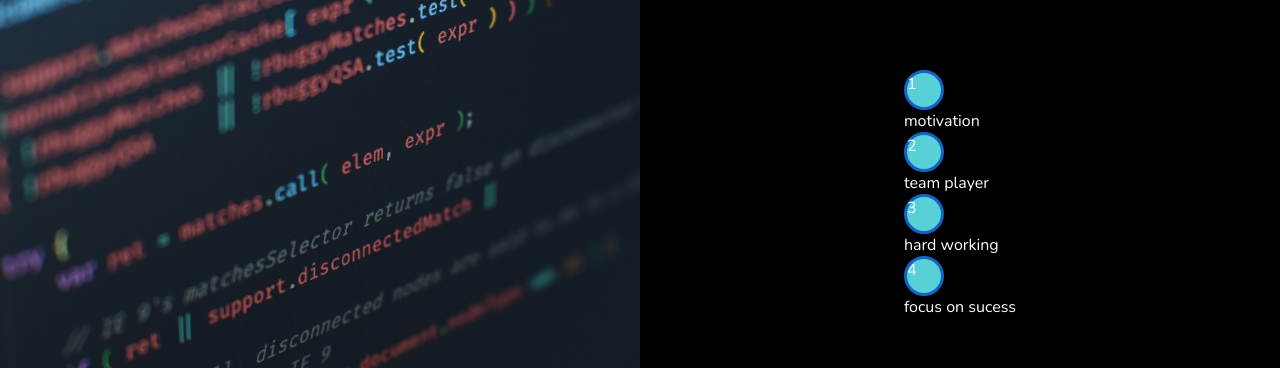
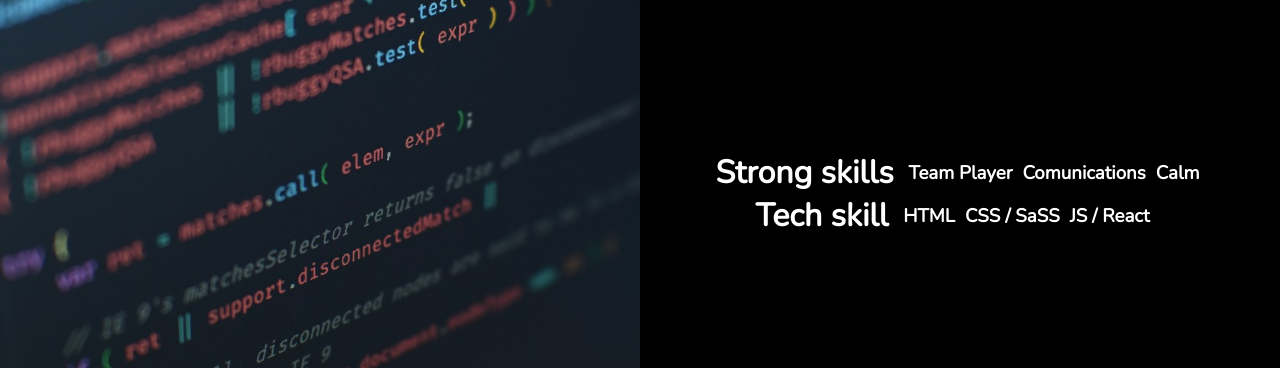
Before and after one commit to marcinoles87/mysite, a React (Create React App) app: page / in a window 1280 px wide. Shown: the part 2478-2846 px from the top of the page. Built offline with nearby package versions, Linux system fonts and the light colour scheme.

Commit message:
add project section

```diff
--- a/src/components/Projects.js
+++ b/src/components/Projects.js
@@ -11,14 +11,26 @@ function Projects() {
       </div>
 
       <div className='project-item'>
-        <ul>
-          <li><p>1</p> motivation</li>
-          <li><p>2</p> team player</li>
-          <li><p>3</p> hard working</li>
-          <li><p>4</p> focus on sucess</li>
+        <div className='project-skill-person'>
+            <h1>Strong skills</h1>
+            <h3>Team Player</h3>
+            <h3>Comunications</h3>
+            <h3>Calm</h3>
 
-        </ul>
+        </div>
+
+        <div className='project-skill-person'>
+            <h1>Tech skill</h1>
+            <h3>HTML</h3>
+            <h3>CSS / SaSS</h3>
+            <h3>JS / React</h3>
+            <h3></h3>
+        </div>
+
+
+
       </div>
+
 
 
     </div>
--- a/src/components/project.scss
+++ b/src/components/project.scss
@@ -22,6 +22,7 @@ $primary-color : rgb(87, 209, 215);
 
     .project-item{
         display: flex;
+        flex-direction: column;
         justify-content: center;
         align-items: center;
         width: 50vw;
@@ -30,18 +31,18 @@ $primary-color : rgb(87, 209, 215);
         color: white;
 
 
-        p{
-            text-align:calc(50%);
-            width: 40px;
-            height: 40px;
-            border: 3px solid rgb(20, 99, 195);
-            border-radius: 30px;
-            background-color: $primary-color;
+        .project-skill-person{
+            display: flex;
+            align-items: center;
+            margin: 0 10px;
 
-        }
+            h1{
+                margin-right: 10px;
+            }
 
-        ul{
-            list-style:none;
+            h3{
+                margin: 0 5px;
+            }
         }
     }
 }
```
